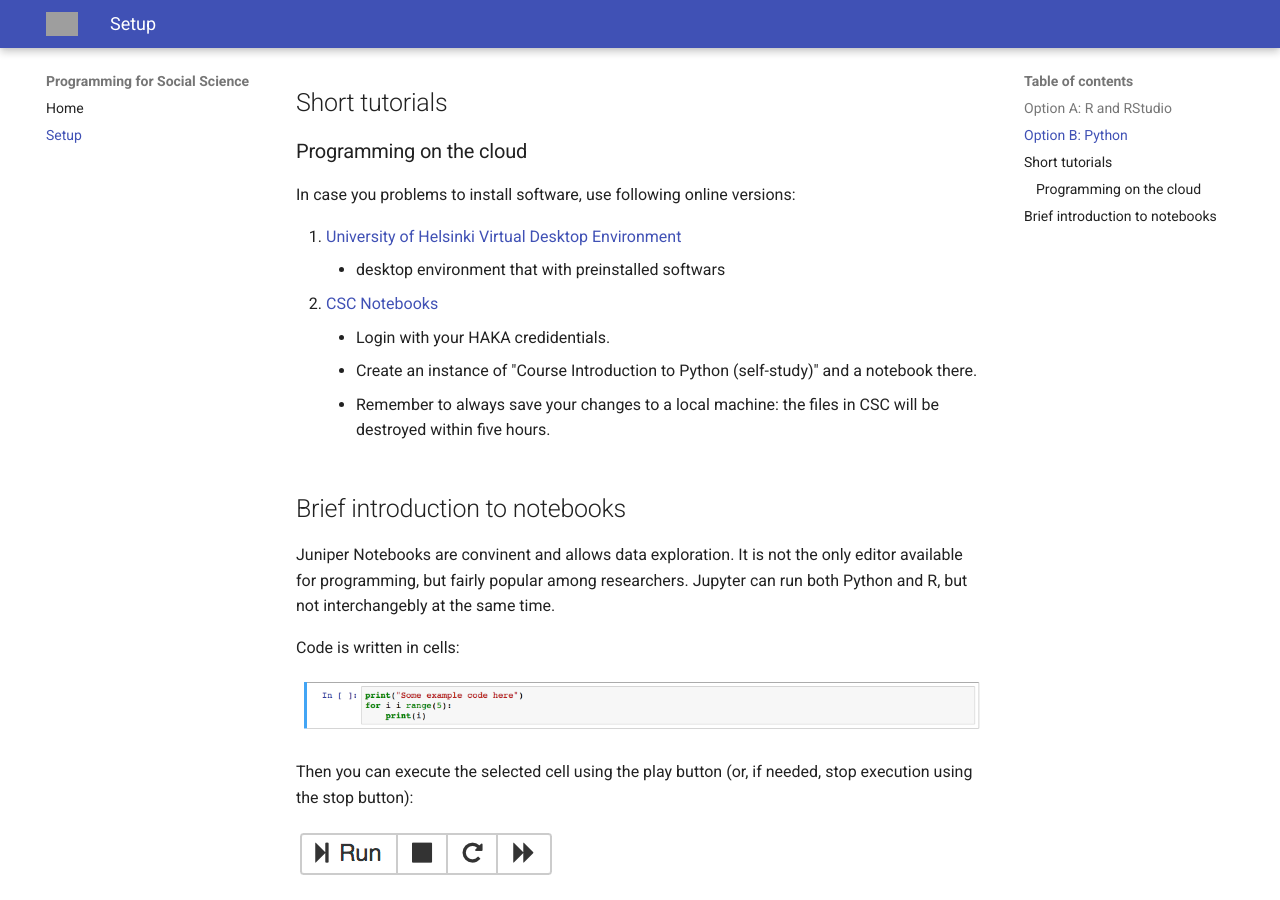
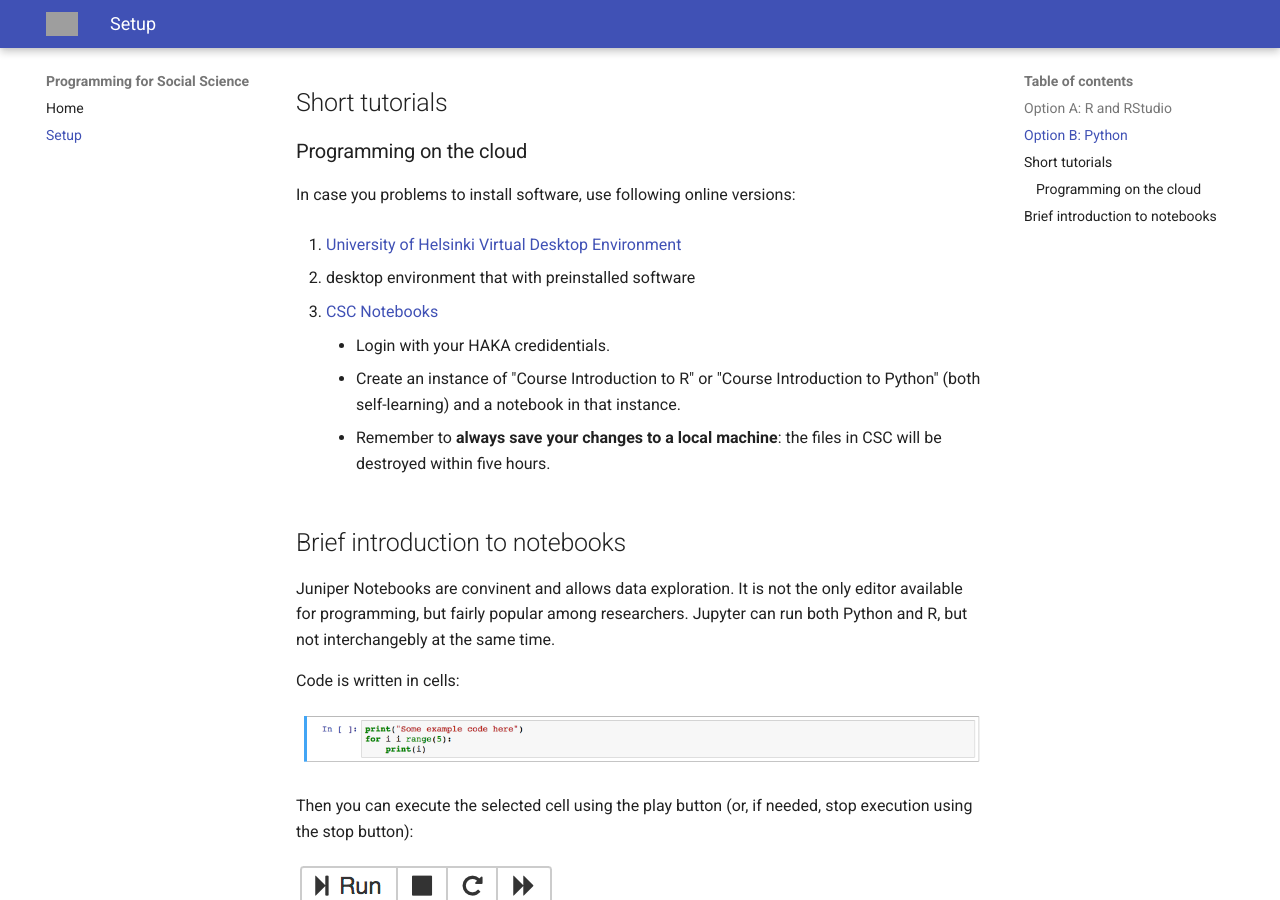
Before and after one commit to uh-csds/programming, an MkDocs documentation site: the page built from docs/setup.md, in a window 1280 px wide and 900 px high, scrolled down 757 px. Built offline with MkDocs 1.6.1 and Material for MkDocs 9.7.7, drawn with Linux system fonts in a browser that asks for light colours; grey boxes are pictures that could not be loaded.

Commit message:
Updated CSC Notebooks instructions.

```diff
--- a/docs/setup.md
+++ b/docs/setup.md
@@ -28,11 +28,15 @@ If you have any previous programming experience with one or both of them, it is
 In case you problems to install software, use following online versions:
 
 1. [University of Helsinki Virtual Desktop Environment](https://vdi.helsinki.fi/)
-    - desktop environment that with preinstalled softwars
+
+   - desktop environment that with preinstalled software
+
+
 2. [CSC Notebooks](https://notebooks.rahtiapp.fi/welcome)
+
     - Login with your HAKA credidentials.
-    - Create an instance of "Course Introduction to Python (self-study)" and a notebook there.
-    - Remember to always save your changes to a local machine: the files in CSC will be destroyed within five hours.
+    - Create an instance of "Course Introduction to R" or "Course Introduction to Python" (both self-learning) and a notebook in that instance.
+    - Remember to **always save your changes to a local machine**: the files in CSC will be destroyed within five hours.
 
 
 ## Brief introduction to notebooks
```
